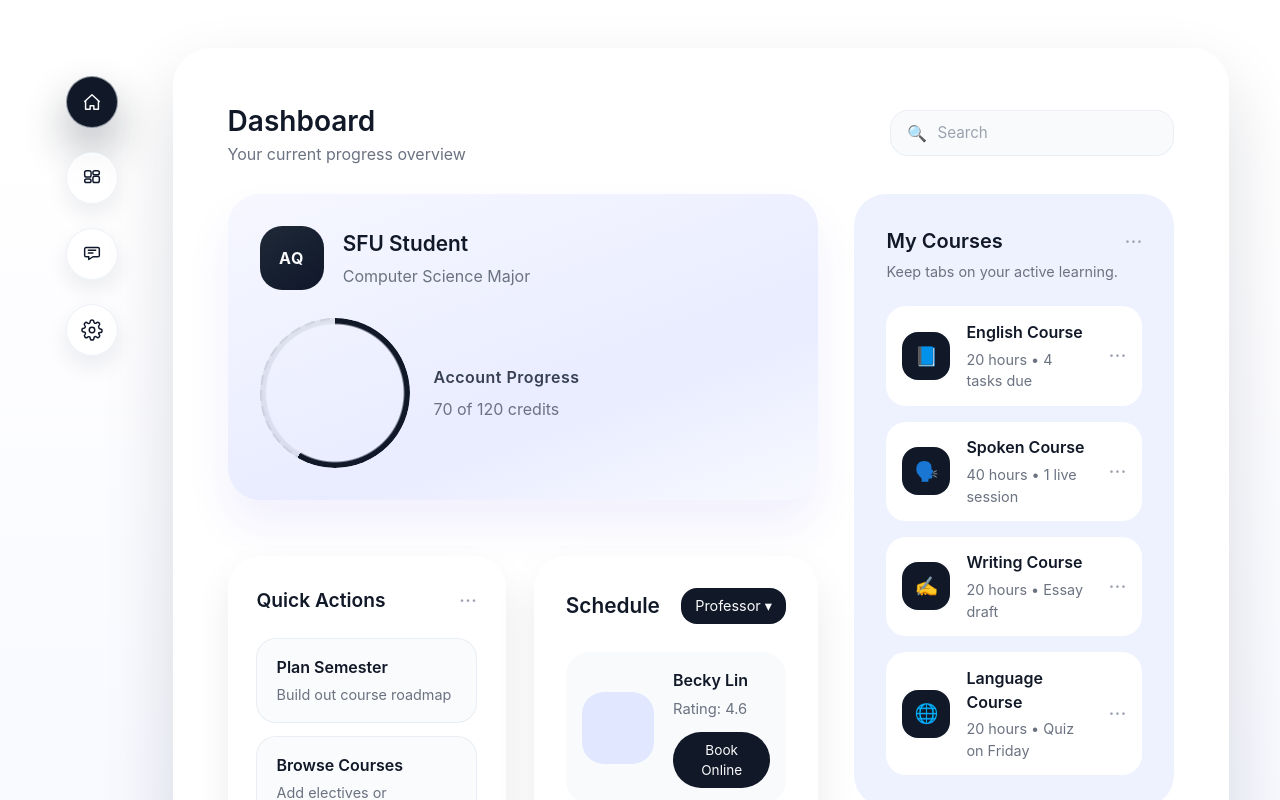
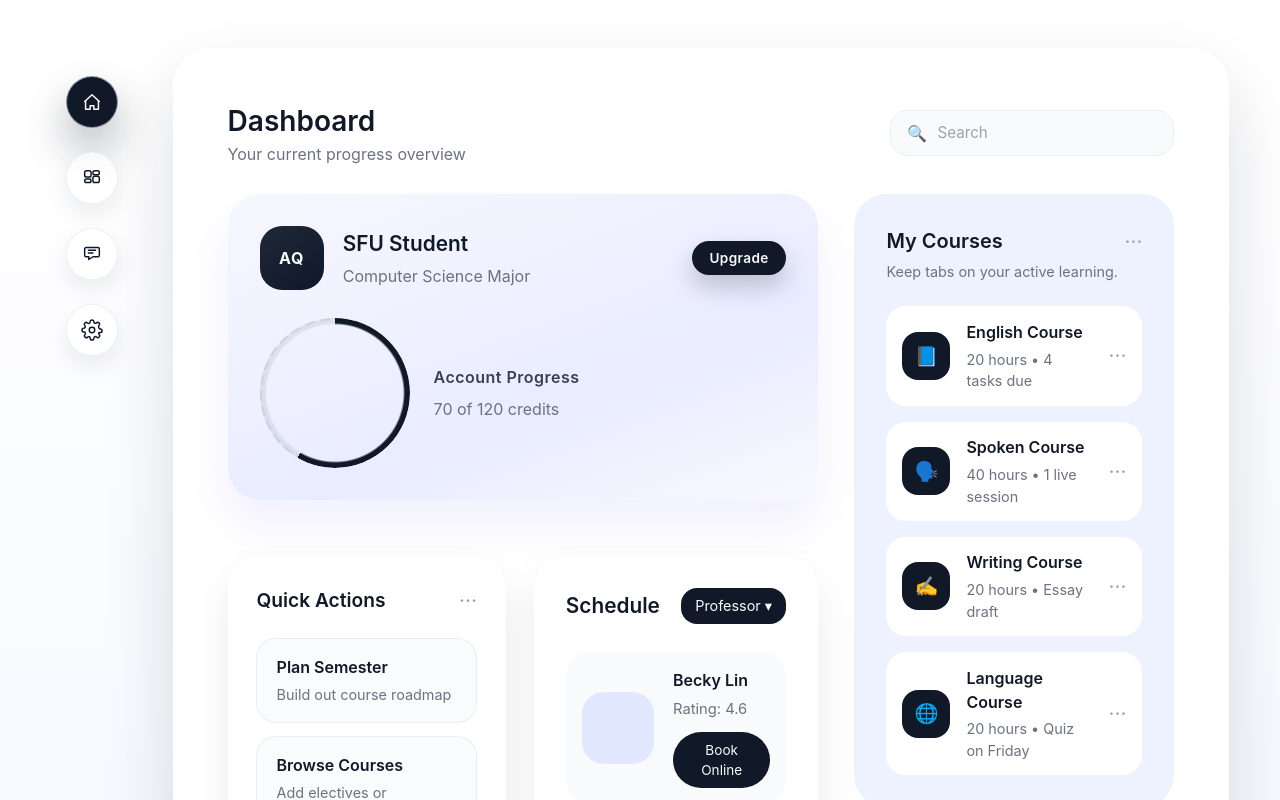
Before and after one commit to StormHacks-2025/ProjectCourseBuilder, a React app in the folder frontend/: page /dashboard in a window 1280 px wide. Shown: the top 800 px of the page. Built offline with nearby package versions, Linux system fonts and the light colour scheme; the HTML template or start-up script is replaced by a standard one.

Commit message:
Upgrade Option Added

```diff
--- a/frontend/package.json
+++ b/frontend/package.json
@@ -10,6 +10,8 @@
     "preview": "vite preview"
   },
   "dependencies": {
+    "framer-motion": "^12.23.22",
+    "lucide-react": "^0.544.0",
     "react": "^19.1.1",
     "react-dom": "^19.1.1",
     "react-router-dom": "^7.9.3"
--- a/frontend/src/App.css
+++ b/frontend/src/App.css
@@ -224,9 +224,17 @@ body {
 }
 
 .profile-header {
+  width: 100%;
   display: flex;
+  align-items: center;
+  justify-content: space-between;
+  gap: 1rem;
+}
+
+.profile-header__identity {
+  display: flex;
+  align-items: center;
   gap: 1.2rem;
-  align-items: center;
 }
 
 .profile-avatar {
@@ -246,6 +254,25 @@ body {
   display: flex;
   flex-direction: column;
   gap: 0.35rem;
+}
+
+.profile-upgrade {
+  border-radius: 20px;
+  padding: 0.4rem 1.1rem;
+  background: #111827;
+  color: #f9fafb;
+  font-size: 0.85rem;
+  font-weight: 600;
+  letter-spacing: 0.03em;
+  text-decoration: none;
+  box-shadow: 0 12px 24px rgba(17, 24, 39, 0.22);
+  transition: transform 0.2s ease, box-shadow 0.2s ease;
+}
+
+.profile-upgrade:hover,
+.profile-upgrade:focus-visible {
+  transform: translateY(-2px);
+  box-shadow: 0 16px 30px rgba(17, 24, 39, 0.25);
 }
 
 .profile-name {
--- a/frontend/src/dashboard/Profile.jsx
+++ b/frontend/src/dashboard/Profile.jsx
@@ -1,4 +1,5 @@
 import React from 'react';
+import { Link } from 'react-router-dom';
 
 const Profile = () => {
   const studentName = 'SFU Student';
@@ -12,11 +13,17 @@ const Profile = () => {
   return (
     <section className="profile-card">
       <header className="profile-header">
-        <div className="profile-avatar" aria-hidden>aq</div>
-        <div className="profile-meta">
-          <p className="profile-name">{studentName}</p>
-          <p className="profile-role">{studentYear}</p>
+        <div className="profile-header__identity">
+          <div className="profile-avatar" aria-hidden>aq</div>
+          <div className="profile-meta">
+            <p className="profile-name">{studentName}</p>
+            <p className="profile-role">{studentYear}</p>
+          </div>
         </div>
+
+        <Link to="/pricing" className="profile-upgrade">
+          Upgrade
+        </Link>
       </header>
 
       <div className="profile-progress">
--- a/frontend/src/main.jsx
+++ b/frontend/src/main.jsx
@@ -2,7 +2,7 @@ import { StrictMode } from 'react'
 import { createRoot } from 'react-dom/client'
 import './index.css'
 import './App.css';
-import { BrowserRouter, Routes, Route } from "react-router-dom";
+import { BrowserRouter, Routes, Route, Navigate } from "react-router-dom";
 import App from "./App.jsx";
 import Dashboard from "./pages/Dashboard.jsx";
 import Builder from "./pages/Builder.jsx";
@@ -15,6 +15,7 @@ createRoot(document.getElementById("root")).render(
     <BrowserRouter>
       <Routes>
         <Route path="/" element={<App />}>
+          <Route index element={<Navigate to="dashboard" replace />} />
           <Route path="dashboard" element={<Dashboard />} />
           <Route path="builder" element={<Builder />} />
           <Route path="community" element={<Community />} />
```
Also changed, not shown: 1 other file (tests, documents, lock files or other folders).
